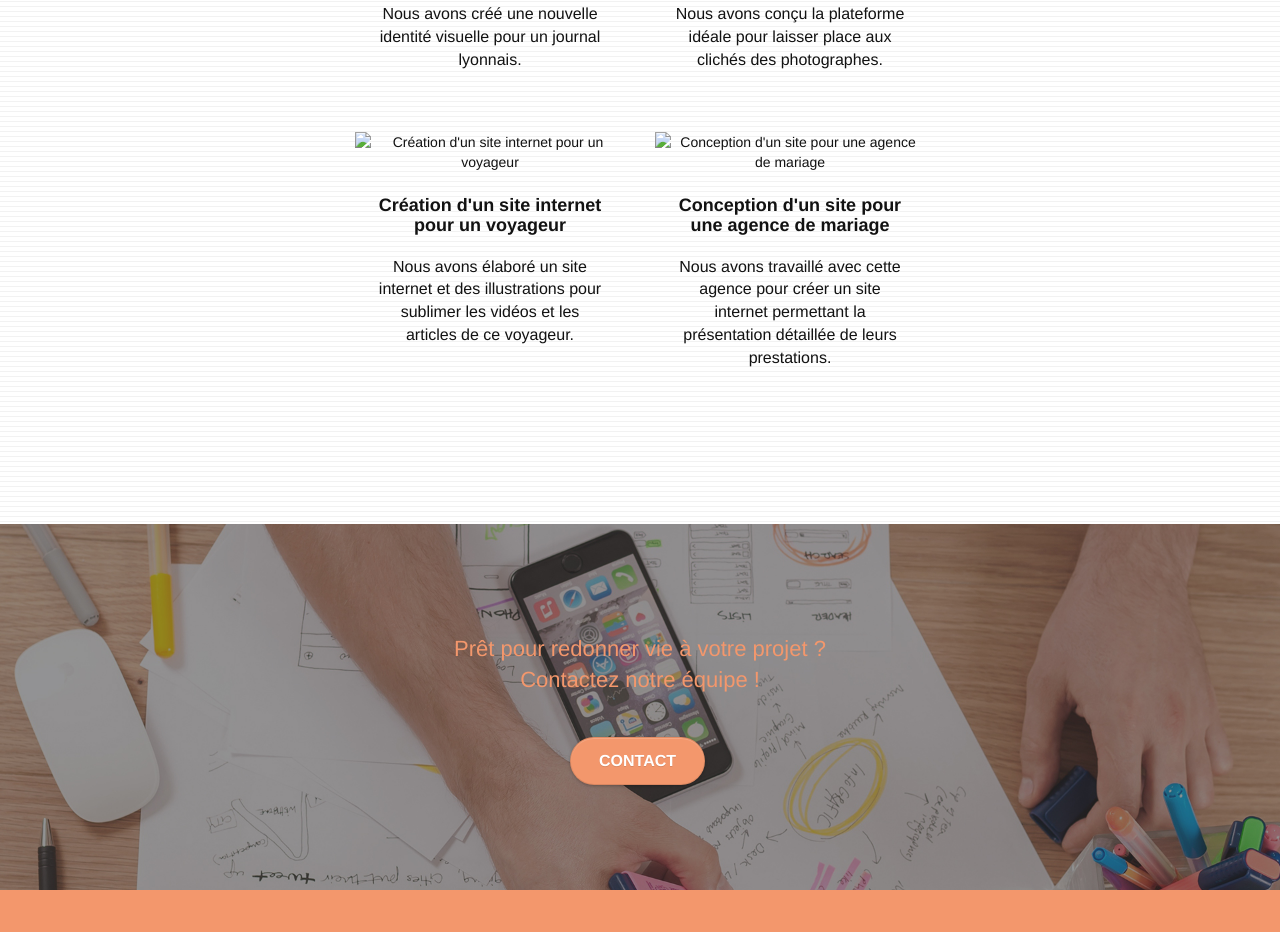
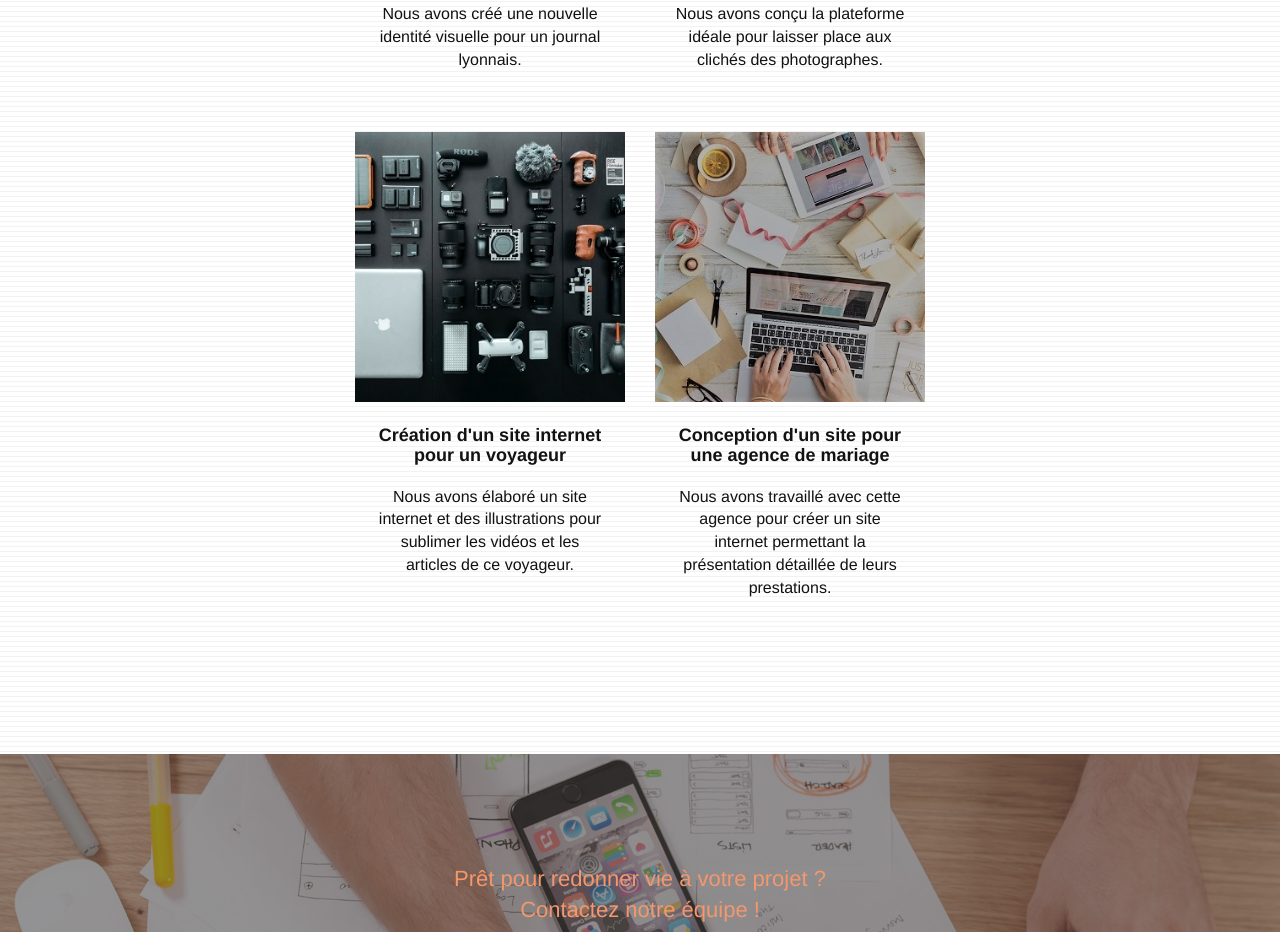
Before and after one commit to Gaistu/projet_4, a plain HTML site: page index.html in a window 1280 px wide. Shown: the part 2437-3369 px from the top of the page. Drawn offline with Linux system fonts and the light colour scheme.

Commit message:
Changement nom de format image

```diff
--- a/index.html
+++ b/index.html
@@ -175,9 +175,9 @@
 				</section>
 				<section class="row tight-width-whitespace portfolio-row">
 					<div class="col-sm-6 text-center">
-						<a href="#" data-lightbox="img/site-web-voyageur.bmp" data-gallery-id="gallery-1"
+						<a href="#" data-lightbox="img/site-web-voyageur.jpg" data-gallery-id="gallery-1"
 							data-caption="Création d'un site internet pour un voyageur" data-frame="snapshot-lb"><img
-								src="img/site-web-voyageur.bmp" class="img-responsive portfolio-thumb"
+								src="img/site-web-voyageur.jpg" class="img-responsive portfolio-thumb"
 								alt="Création d'un site internet pour un voyageur" /></a>
 						<h3 class="mg-md">
 							Création d'un site internet pour un voyageur
@@ -188,9 +188,9 @@
 						</p>
 					</div>
 					<div class="col-sm-6 text-center">
-						<a href="#" data-lightbox="img/site-agence-mariage.bmp" data-gallery-id="gallery-1"
+						<a href="#" data-lightbox="img/site-agence-mariage.jpg" data-gallery-id="gallery-1"
 							data-caption="Conception d'un site pour une agence de mariage" data-frame="snapshot-lb"><img
-								src="img/site-agence-mariage.bmp" class="img-responsive portfolio-thumb"
+								src="img/site-agence-mariage.jpg" class="img-responsive portfolio-thumb"
 								alt="Conception d'un site pour une agence de mariage" /></a>
 						<h3 class="mg-md">
 							Conception d'un site pour une agence de mariage
```
